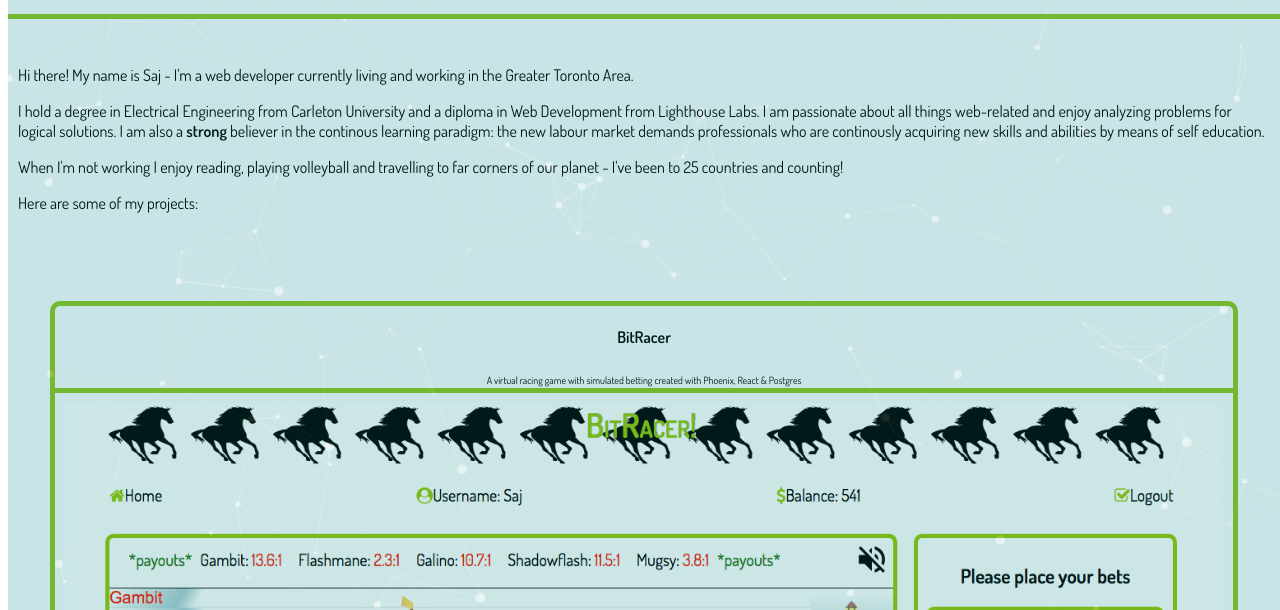
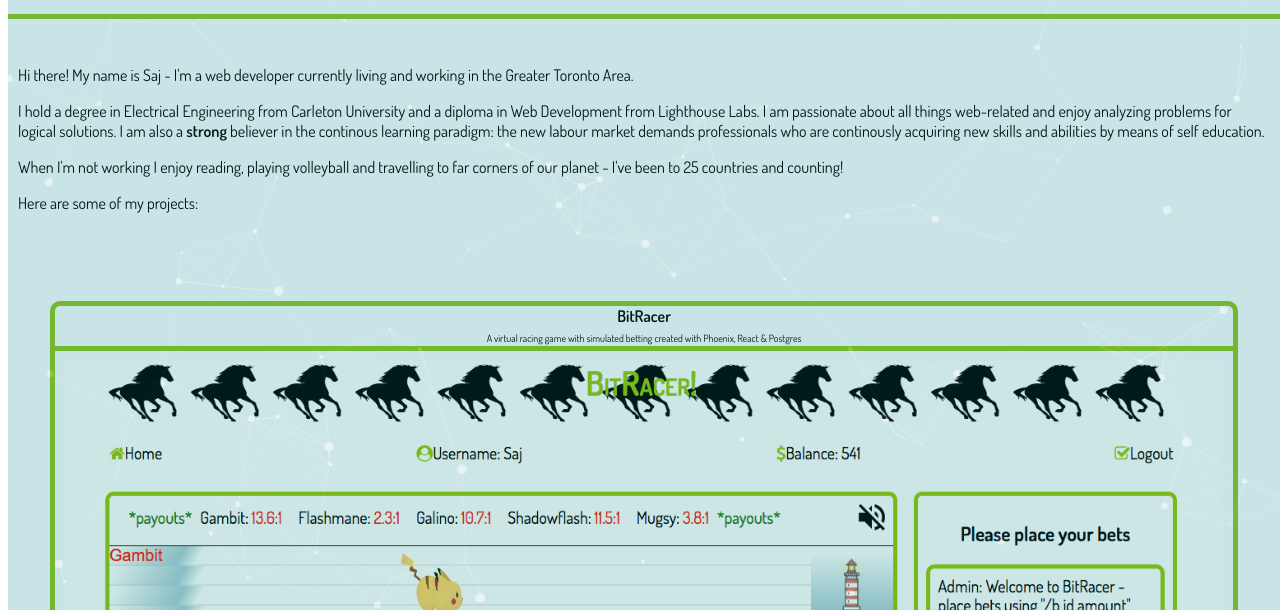
Before and after one commit to Sanju3001/Sanju3001.github.io, a website: page index.html in a window 1280 px wide. Shown: the part 190-800 px from the top of the page. Drawn offline with Linux system fonts and the light colour scheme.

Commit message:
touch ups

```diff
--- a/css/style.css
+++ b/css/style.css
@@ -29,6 +29,10 @@ canvas {
   grid-gap: 20px;
   grid-template-columns: 2fr 2fr;
   /*background-color: #E8E3E1;*/
+}
+
+h4 {
+  margin: 0;
 }
 
 .racer {
```
